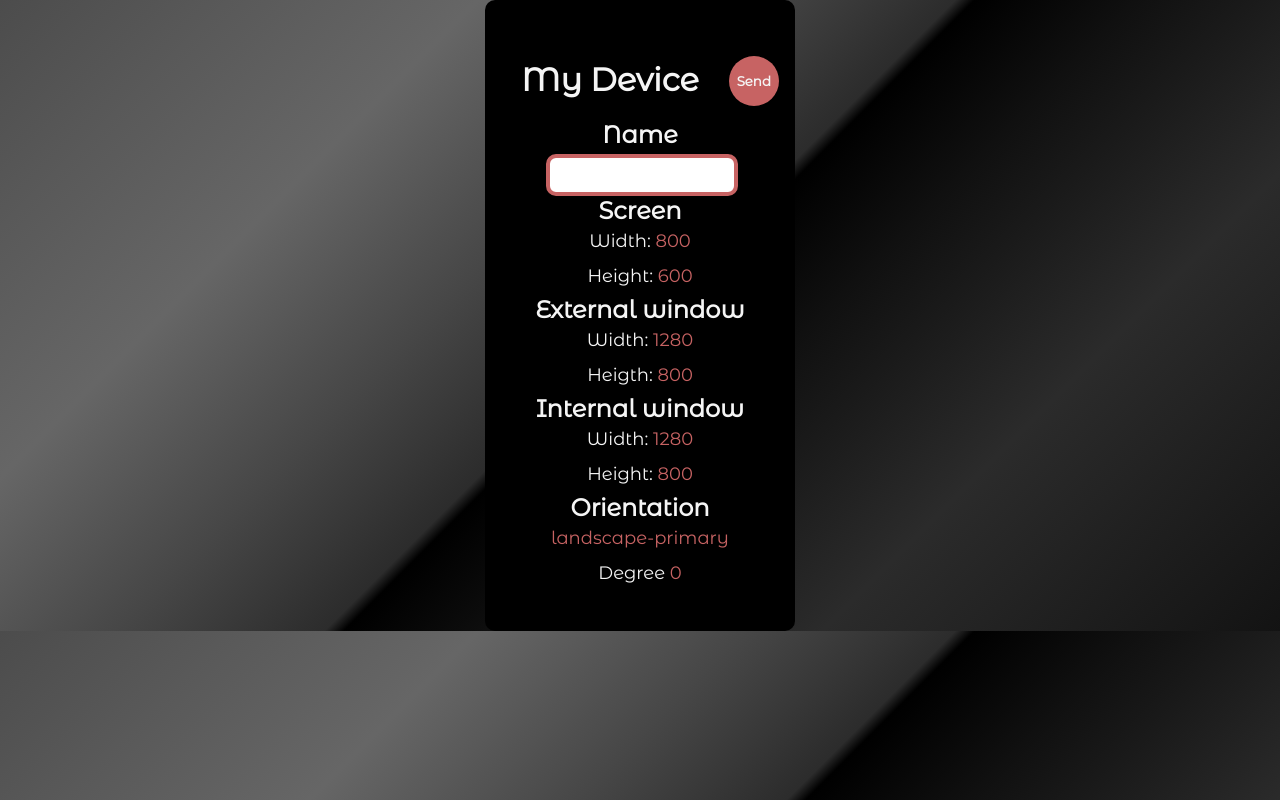
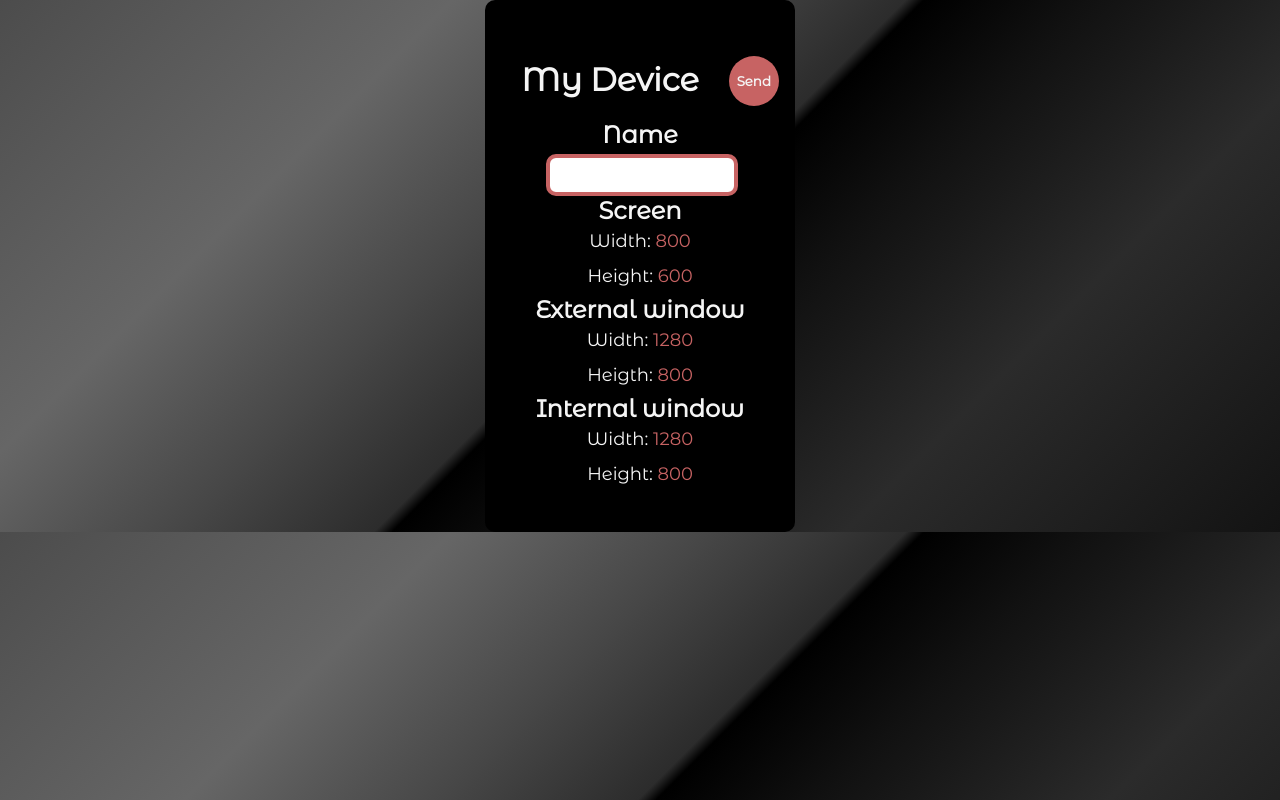
Before and after one commit to cavaglieridomenico/my-device, a React (Create React App) app: page / in a window 1280 px wide. Built offline with nearby package versions, Linux system fonts and the light colour scheme.

Commit message:
[FIXED] Removed orientation data

```diff
--- a/src/App.js
+++ b/src/App.js
@@ -11,13 +11,10 @@ const App = () => {
     extWindowHeight: window.outerHeight,
     intWindowWidth: window.innerWidth,
     intWindowHeight: window.innerHeight,
-    orientationType: window.screen.orientation.type,
-    orientationAngle: window.screen.orientation.angle,
   });
 
   const handleSubmit = async () => {
     setError(false);
-    window.print();
     await fetch('https://60b21f9562ab150017ae1b08.mockapi.io/maxServer/links', {
       method: 'POST',
       headers: {
@@ -54,8 +51,6 @@ const App = () => {
           extWindowHeight: window.outerHeight,
           intWindowWidth: window.innerWidth,
           intWindowHeight: window.innerHeight,
-          orientationType: window.screen.orientation.type,
-          orientationAngle: window.screen.orientation.angle,
         };
       })
     );
@@ -107,13 +102,6 @@ const App = () => {
       <p>
         Height: <span>{myDevice.intWindowHeight}</span>
       </p>
-      <h2>Orientation</h2>
-      <p>
-        <span>{myDevice.orientationType}</span>
-      </p>
-      <p>
-        Degree <span>{myDevice.orientationAngle}</span>
-      </p>
     </div>
   );
 };
```
